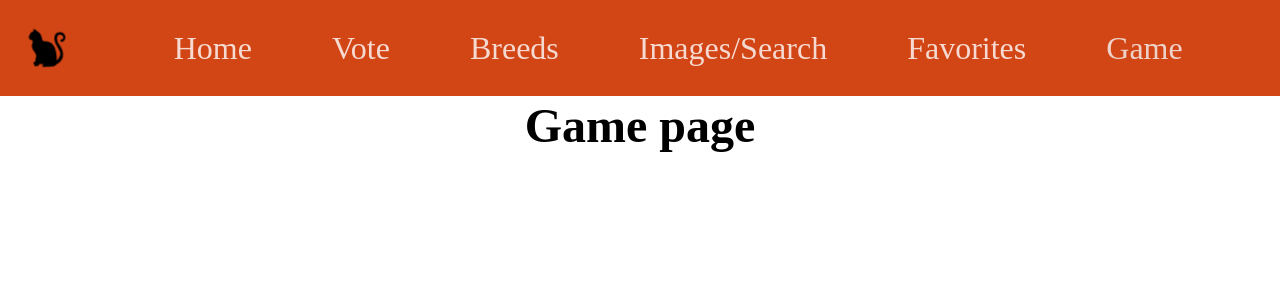
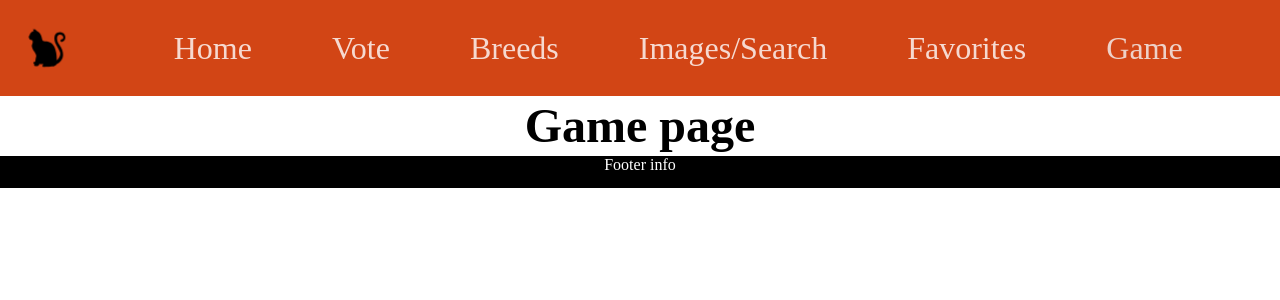
Before and after one commit to yulsmir/cat-app, a React (Vite) app: page /game in a window 1280 px wide. Shown: the top 300 px of the page. Built offline with nearby package versions, Linux system fonts and the light colour scheme.

Commit message:
Add footer component

```diff
--- a/src/App.tsx
+++ b/src/App.tsx
@@ -10,6 +10,7 @@ import BreedsPage from './pages/BreedsPage/BreedsPage';
 import ImagesSearchPage from './pages/ImagesSearchPage/ImagesSearchPage';
 import FavoritesPage from './pages/FavoritesPage/FavoritesPage';
 import GamePage from './pages/GamePage/GamePage';
+import Footer from './components/Footer/Footer';
 
 function App() {
   return (
@@ -23,6 +24,7 @@ function App() {
         <Route path="/favorites" element={<FavoritesPage />} />
         <Route path="/game" element={<GamePage />} />
       </Routes>
+      <Footer />
     </main>
   );
 }
--- /dev/null
+++ b/src/components/Footer/Footer.css
@@ -0,0 +1,8 @@
+footer {
+  left: 0;
+  bottom: 0;
+  height: 2rem;
+  width: 100%;
+  background-color: black;
+  color: white;
+}
--- /dev/null
+++ b/src/components/Footer/Footer.tsx
@@ -0,0 +1,7 @@
+import './Footer.css';
+
+function Footer() {
+  return <footer>Footer info</footer>;
+}
+
+export default Footer;
--- /dev/null
+++ b/src/components/Footer/index.ts
@@ -0,0 +1 @@
+export { default } from './Footer';
```
